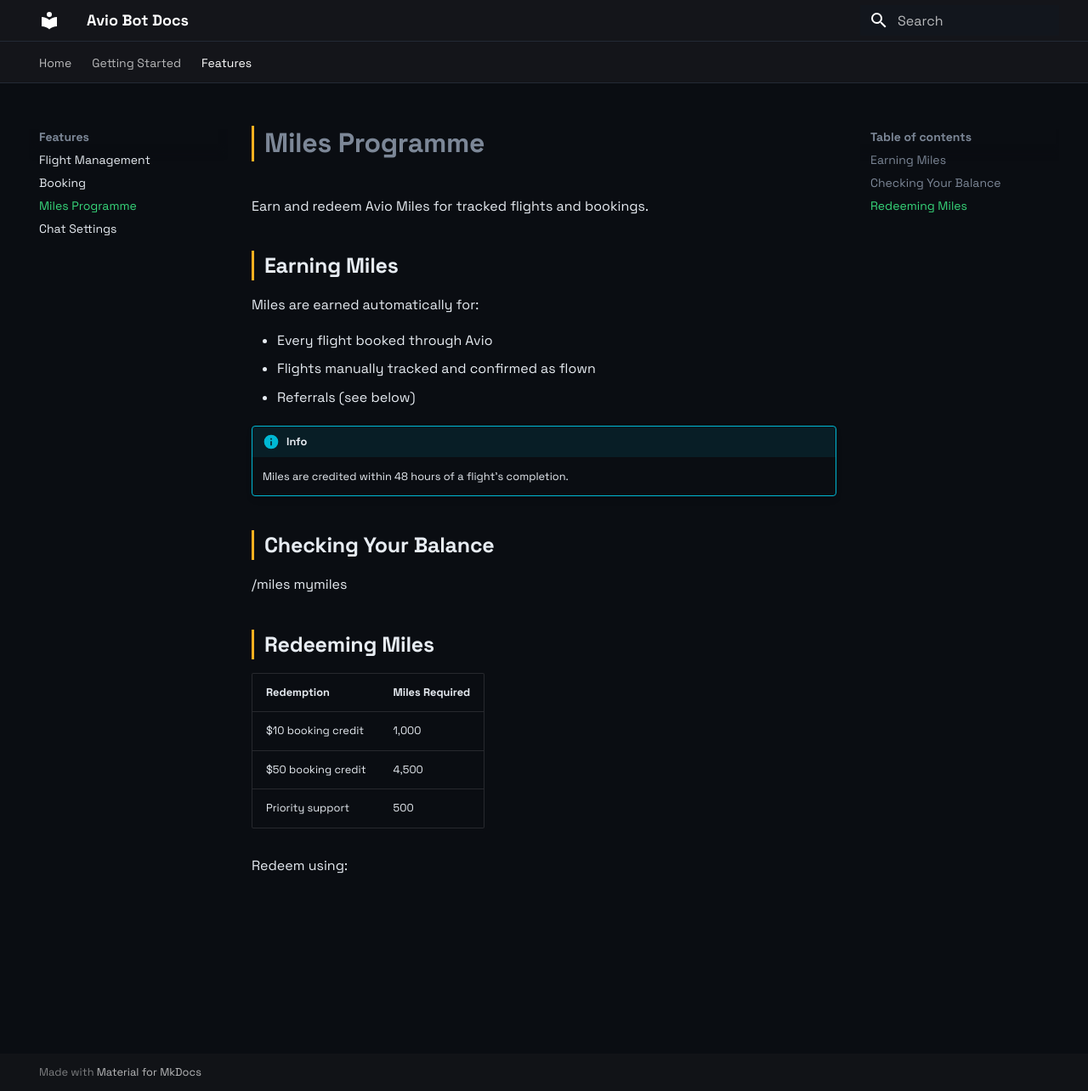
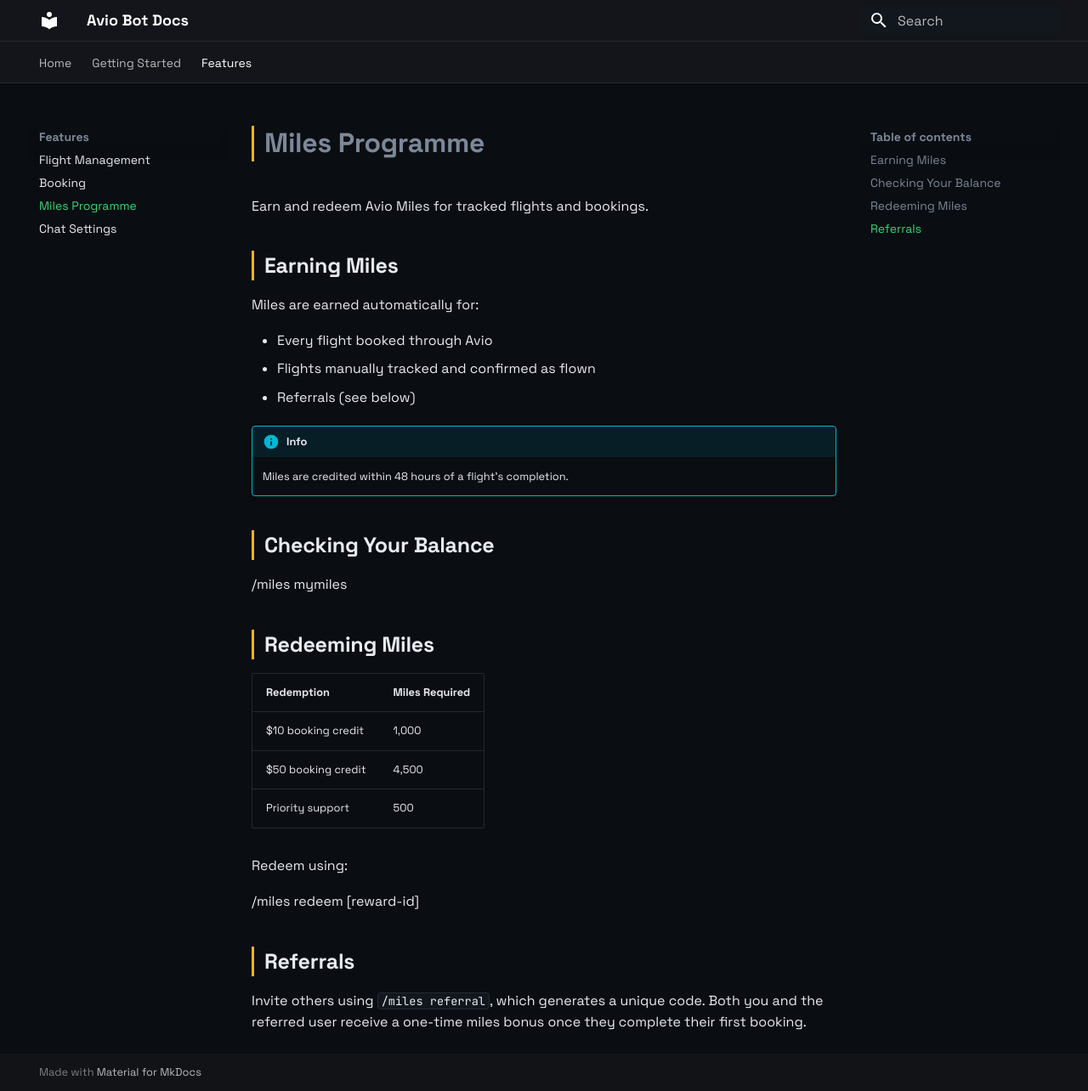
Before and after one commit to fudgemss/avio-wiki, an MkDocs documentation site: the page built from docs/features/miles-programme.md, in a window 1280 px wide and 1284 px high. Shown: the whole window at 85% size. Built offline with MkDocs 1.6.1 and Material for MkDocs 9.7.7, drawn with Linux system fonts in a browser that asks for light colours.

Commit message:
Update miles-programme.md

```diff
--- a/docs/features/miles-programme.md
+++ b/docs/features/miles-programme.md
@@ -26,3 +26,11 @@
 | Priority support | 500 |
 
 Redeem using:
+
+/miles redeem [reward-id]
+
+## Referrals
+
+Invite others using `/miles referral`, which generates a unique code.
+Both you and the referred user receive a one-time miles bonus once they
+complete their first booking.
```
